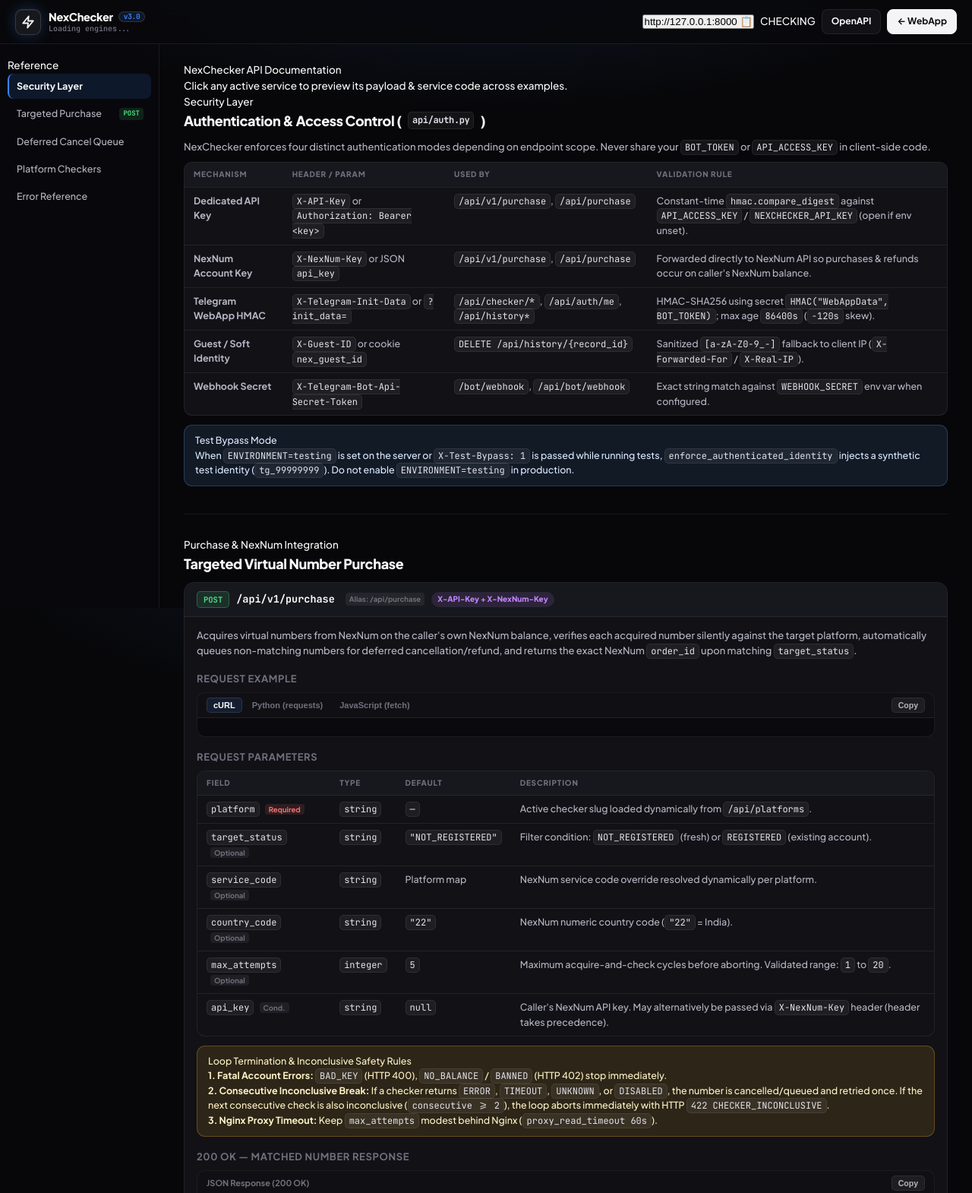
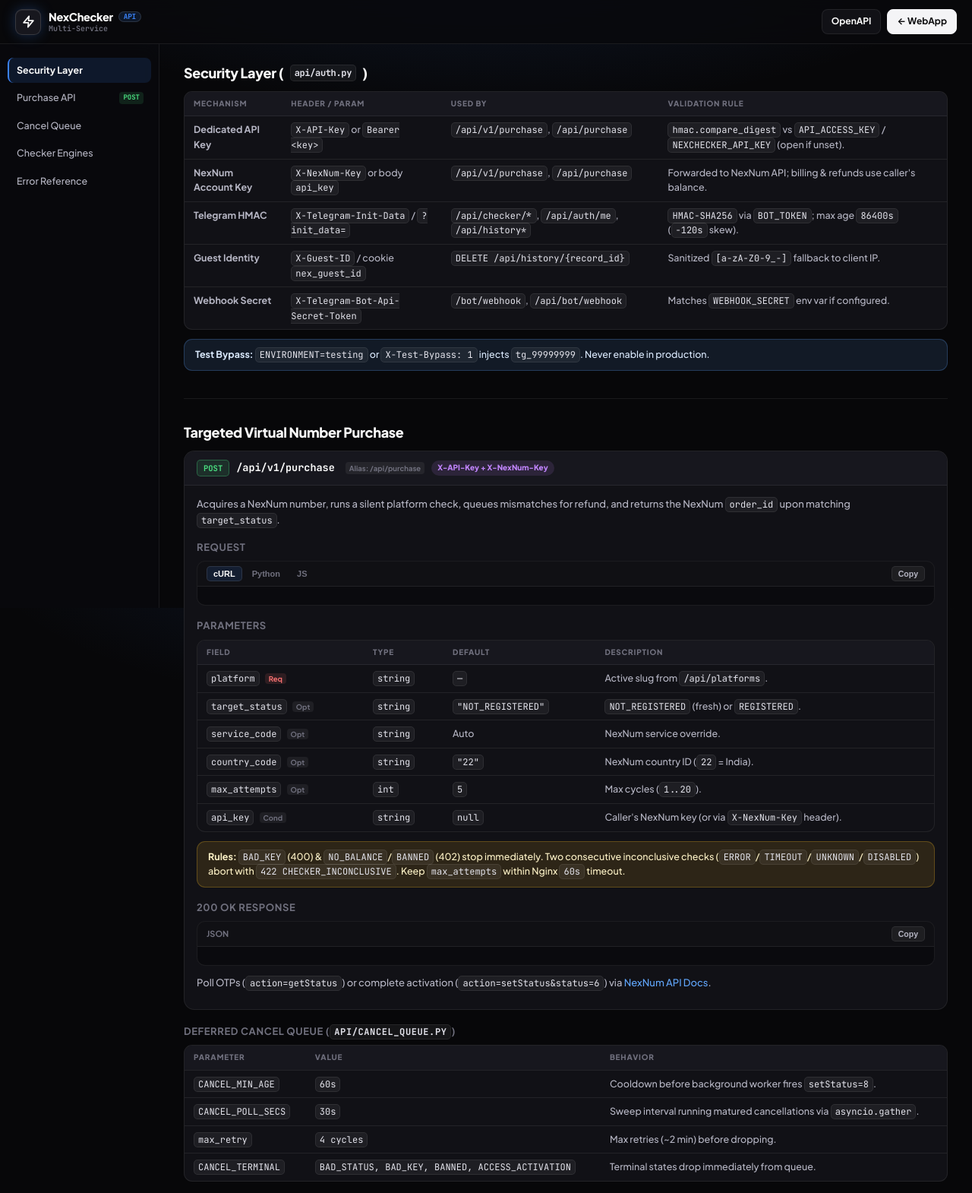
Before and after one commit to FlashTheFire/NexChecker, a plain HTML site: page web/api-docs.html in a window 1280 px wide. Shown: the top 1570 px of the page at 76% size. Drawn offline with Linux system fonts and the light colour scheme; files that its build step writes are made by us from their sources.

Commit message:
refactor(docs-ui): remove base URL pill, health badge, hero strip, and verbose prose

```diff
--- a/web/api-docs.html
+++ b/web/api-docs.html
@@ -4,19 +4,19 @@
   <meta charset="UTF-8">
   <meta name="viewport" content="width=device-width, initial-scale=1.0, viewport-fit=cover">
   <meta name="theme-color" content="#070709">
-  <meta name="description" content="NexChecker API Reference — Security Layer, Targeted Purchase Engine, Deferred Cancel Queue, Dynamic Checker Engines & Diagnostics.">
-  <title>NexChecker — API Documentation</title>
+  <meta name="description" content="NexChecker API Reference — Authentication, Targeted Purchase API, Checker Engines & Error Reference.">
+  <title>NexChecker — API Docs</title>
 
   <link rel="preconnect" href="https://fonts.googleapis.com">
   <link rel="preconnect" href="https://fonts.gstatic.com" crossorigin>
   <link href="https://fonts.googleapis.com/css2?family=Inter:wght@400;500;600;700;800&family=JetBrains+Mono:wght@400;600;700&family=Plus+Jakarta+Sans:wght@500;600;700;800&display=swap" rel="stylesheet">
 
   <script src="https://telegram.org/js/telegram-web-app.js"></script>
-  <link rel="stylesheet" href="/static/api-docs.css?v=3.0">
+  <link rel="stylesheet" href="/static/api-docs.css?v=4.0">
 </head>
 <body>
 
-  <!-- Top Navigation Header -->
+  <!-- Minimal Header with Dynamic Cycling Service Logo -->
   <header class="docs-header">
     <div class="header-left">
       <button class="menu-toggle" id="menuToggle" aria-label="Toggle Navigation">
@@ -27,32 +27,22 @@
 
       <a href="/api-docs" class="brand-mark" aria-label="NexChecker API Docs">
         <div class="dynamic-logo-frame" id="dynamicLogoFrame">
-          <img src="" alt="Active Service Logo" id="dynamicLogoImg" class="dynamic-logo-img is-hidden">
-          <svg id="dynamicLogoFallback" width="18" height="18" viewBox="0 0 24 24" fill="none" stroke="currentColor" stroke-width="2.4" stroke-linecap="round" stroke-linejoin="round" aria-hidden="true">
+          <img src="" alt="" id="dynamicLogoImg" class="dynamic-logo-img is-hidden">
+          <svg id="dynamicLogoFallback" width="17" height="17" viewBox="0 0 24 24" fill="none" stroke="currentColor" stroke-width="2.4" stroke-linecap="round" stroke-linejoin="round" aria-hidden="true">
             <polygon points="13 2 3 14 12 14 11 22 21 10 12 10 13 2"/>
           </svg>
         </div>
         <div class="brand-copy">
           <span class="brand-title">
             NexChecker
-            <span class="version-badge">v3.0</span>
+            <span class="version-badge">API</span>
           </span>
-          <span class="brand-live-service" id="cyclingServiceLabel">Loading engines...</span>
+          <span class="brand-live-service" id="cyclingServiceLabel">Multi-Service</span>
         </div>
       </a>
     </div>
 
     <div class="header-right">
-      <button class="base-url-pill" id="copyBaseUrlBtn" type="button" title="Copy Base URL">
-        <span id="baseUrlText">http://127.0.0.1:8000</span>
-        <span>📋</span>
-      </button>
-
-      <div class="health-pill" id="liveHealthPill" title="Live status from GET /api/health">
-        <span class="health-dot"></span>
-        <span class="health-label" id="liveHealthText">CHECKING</span>
-      </div>
-
       <a href="/docs" class="nav-btn" target="_blank" rel="noopener">OpenAPI</a>
       <a href="/" class="nav-btn primary" id="backToAppBtn">← WebApp</a>
     </div>
@@ -63,39 +53,24 @@
   <div class="docs-shell">
     <!-- Minimal Sidebar -->
     <aside class="docs-sidebar" id="docsSidebar">
-      <nav id="sidebarNav" aria-label="API Documentation Sections">
-        <div class="nav-group-title">Reference</div>
+      <nav id="sidebarNav" aria-label="API Sections">
         <a href="#auth" class="nav-link active">Security Layer</a>
         <a href="#ep-purchase" class="nav-link">
-          <span>Targeted Purchase</span>
-          <span class="method-tag post">POST</span>
+          <span>Purchase API</span>
+          <span class="method-tag">POST</span>
         </a>
-        <a href="#cancel-queue" class="nav-link">Deferred Cancel Queue</a>
-        <a href="#engines-matrix" class="nav-link">Platform Checkers</a>
+        <a href="#cancel-queue" class="nav-link">Cancel Queue</a>
+        <a href="#engines-matrix" class="nav-link">Checker Engines</a>
         <a href="#error-codes" class="nav-link">Error Reference</a>
       </nav>
     </aside>
 
-    <!-- Main Documentation Content -->
+    <!-- Focused API Reference -->
     <main class="docs-main">
-
-      <!-- Dynamic Active Engines Showcase Strip -->
-      <div class="hero-strip">
-        <div>
-          <div class="hero-strip-title">NexChecker API Documentation</div>
-          <div class="hero-strip-sub">Click any active service to preview its payload &amp; service code across examples.</div>
-        </div>
-        <div class="avatar-stack" id="heroServiceStack" aria-label="Active Platform Engines"></div>
-      </div>
 
       <!-- ══ 1. SECURITY LAYER ══════════════════════════════════════════════ -->
       <section class="doc-section" id="auth">
-        <div class="section-kicker">Security Layer</div>
-        <h2 class="sec-h2">Authentication &amp; Access Control (<code>api/auth.py</code>)</h2>
-        <p class="desc">
-          NexChecker enforces four distinct authentication modes depending on endpoint scope. Never share your <code>BOT_TOKEN</code> or <code>API_ACCESS_KEY</code> in client-side code.
-        </p>
-
+        <h2 class="sec-h2">Security Layer (<code>api/auth.py</code>)</h2>
         <div class="table-wrap">
           <table class="doc-table">
             <thead>
@@ -109,53 +84,50 @@
             <tbody>
               <tr>
                 <td><strong>Dedicated API Key</strong></td>
-                <td><code>X-API-Key</code> or <code>Authorization: Bearer &lt;key&gt;</code></td>
+                <td><code>X-API-Key</code> or <code>Bearer &lt;key&gt;</code></td>
                 <td><code>/api/v1/purchase</code>, <code>/api/purchase</code></td>
-                <td>Constant-time <code>hmac.compare_digest</code> against <code>API_ACCESS_KEY</code> / <code>NEXCHECKER_API_KEY</code> (open if env unset).</td>
+                <td><code>hmac.compare_digest</code> vs <code>API_ACCESS_KEY</code> / <code>NEXCHECKER_API_KEY</code> (open if unset).</td>
               </tr>
               <tr>
                 <td><strong>NexNum Account Key</strong></td>
-                <td><code>X-NexNum-Key</code> or JSON <code>api_key</code></td>
+                <td><code>X-NexNum-Key</code> or body <code>api_key</code></td>
                 <td><code>/api/v1/purchase</code>, <code>/api/purchase</code></td>
-                <td>Forwarded directly to NexNum API so purchases &amp; refunds occur on caller's NexNum balance.</td>
+                <td>Forwarded to NexNum API; billing &amp; refunds use caller's balance.</td>
               </tr>
               <tr>
-                <td><strong>Telegram WebApp HMAC</strong></td>
-                <td><code>X-Telegram-Init-Data</code> or <code>?init_data=</code></td>
+                <td><strong>Telegram HMAC</strong></td>
+                <td><code>X-Telegram-Init-Data</code> / <code>?init_data=</code></td>
                 <td><code>/api/checker/*</code>, <code>/api/auth/me</code>, <code>/api/history*</code></td>
-                <td>HMAC-SHA256 using secret <code>HMAC("WebAppData", BOT_TOKEN)</code>; max age <code>86400s</code> (<code>-120s</code> skew).</td>
+                <td><code>HMAC-SHA256</code> via <code>BOT_TOKEN</code>; max age <code>86400s</code> (<code>-120s</code> skew).</td>
               </tr>
               <tr>
-                <td><strong>Guest / Soft Identity</strong></td>
-                <td><code>X-Guest-ID</code> or cookie <code>nex_guest_id</code></td>
+                <td><strong>Guest Identity</strong></td>
+                <td><code>X-Guest-ID</code> / cookie <code>nex_guest_id</code></td>
                 <td><code>DELETE /api/history/{record_id}</code></td>
-                <td>Sanitized <code>[a-zA-Z0-9_-]</code> fallback to client IP (<code>X-Forwarded-For</code> / <code>X-Real-IP</code>).</td>
+                <td>Sanitized <code>[a-zA-Z0-9_-]</code> fallback to client IP.</td>
               </tr>
               <tr>
                 <td><strong>Webhook Secret</strong></td>
                 <td><code>X-Telegram-Bot-Api-Secret-Token</code></td>
                 <td><code>/bot/webhook</code>, <code>/api/bot/webhook</code></td>
-                <td>Exact string match against <code>WEBHOOK_SECRET</code> env var when configured.</td>
+                <td>Matches <code>WEBHOOK_SECRET</code> env var if configured.</td>
               </tr>
             </tbody>
           </table>
         </div>
-
         <div class="callout info">
-          <div class="callout-title">Test Bypass Mode</div>
-          When <code>ENVIRONMENT=testing</code> is set on the server or <code>X-Test-Bypass: 1</code> is passed while running tests, <code>enforce_authenticated_identity</code> injects a synthetic test identity (<code>tg_99999999</code>). Do not enable <code>ENVIRONMENT=testing</code> in production.
+          <strong>Test Bypass:</strong> <code>ENVIRONMENT=testing</code> or <code>X-Test-Bypass: 1</code> injects <code>tg_99999999</code>. Never enable in production.
         </div>
       </section>
 
       <!-- ══ 2. PURCHASE & NEXNUM INTEGRATION ═══════════════════════════════ -->
       <section class="doc-section" id="ep-purchase">
-        <div class="section-kicker">Purchase &amp; NexNum Integration</div>
         <h2 class="sec-h2">Targeted Virtual Number Purchase</h2>
 
         <div class="endpoint-card">
           <div class="endpoint-head">
             <div class="endpoint-path-wrap">
-              <span class="http-badge post">POST</span>
+              <span class="http-badge">POST</span>
               <span class="endpoint-path">/api/v1/purchase</span>
               <span class="opt-pill">Alias: /api/purchase</span>
               <span class="auth-badge apikey">X-API-Key + X-NexNum-Key</span>
@@ -164,100 +136,94 @@
 
           <div class="endpoint-body">
             <p class="desc">
-              Acquires virtual numbers from NexNum on the caller's own NexNum balance, verifies each acquired number silently against the target platform, automatically queues non-matching numbers for deferred cancellation/refund, and returns the exact NexNum <code>order_id</code> upon matching <code>target_status</code>.
+              Acquires a NexNum number, runs a silent platform check, queues mismatches for refund, and returns the NexNum <code>order_id</code> upon matching <code>target_status</code>.
             </p>
 
-            <h3 class="sub-h3">Request Example</h3>
+            <h3 class="sub-h3">Request</h3>
             <div class="code-block">
               <div class="code-head">
                 <div class="code-tabs">
                   <button type="button" class="code-tab active" data-lang="curl">cURL</button>
-                  <button type="button" class="code-tab" data-lang="python">Python (requests)</button>
-                  <button type="button" class="code-tab" data-lang="js">JavaScript (fetch)</button>
+                  <button type="button" class="code-tab" data-lang="python">Python</button>
+                  <button type="button" class="code-tab" data-lang="js">JS</button>
                 </div>
                 <button type="button" class="copy-code-btn" id="copyReqBtn">Copy</button>
               </div>
               <pre id="codePurchaseReq"></pre>
             </div>
 
-            <h3 class="sub-h3">Request Parameters</h3>
+            <h3 class="sub-h3">Parameters</h3>
             <div class="table-wrap">
               <table class="doc-table">
                 <thead><tr><th>Field</th><th>Type</th><th>Default</th><th>Description</th></tr></thead>
                 <tbody>
                   <tr>
-                    <td><code>platform</code> <span class="req-pill">Required</span></td>
+                    <td><code>platform</code> <span class="req-pill">Req</span></td>
                     <td><code>string</code></td>
                     <td><code id="docDefaultPlatform">—</code></td>
-                    <td id="docPlatformListDesc">Active checker slug loaded dynamically from <code>/api/platforms</code>.</td>
+                    <td id="docPlatformListDesc">Active slug from <code>/api/platforms</code>.</td>
                   </tr>
                   <tr>
-                    <td><code>target_status</code> <span class="opt-pill">Optional</span></td>
+                    <td><code>target_status</code> <span class="opt-pill">Opt</span></td>
                     <td><code>string</code></td>
                     <td><code>"NOT_REGISTERED"</code></td>
-                    <td>Filter condition: <code>NOT_REGISTERED</code> (fresh) or <code>REGISTERED</code> (existing account).</td>
+                    <td><code>NOT_REGISTERED</code> (fresh) or <code>REGISTERED</code>.</td>
                   </tr>
                   <tr>
-                    <td><code>service_code</code> <span class="opt-pill">Optional</span></td>
+                    <td><code>service_code</code> <span class="opt-pill">Opt</span></td>
                     <td><code>string</code></td>
-                    <td>Platform map</td>
-                    <td id="docServiceMapDesc">NexNum service code override resolved dynamically per platform.</td>
+                    <td>Auto</td>
+                    <td id="docServiceMapDesc">NexNum service override.</td>
                   </tr>
                   <tr>
-                    <td><code>country_code</code> <span class="opt-pill">Optional</span></td>
+                    <td><code>country_code</code> <span class="opt-pill">Opt</span></td>
                     <td><code>string</code></td>
                     <td><code>"22"</code></td>
-                    <td>NexNum numeric country code (<code>"22"</code> = India).</td>
+                    <td>NexNum country ID (<code>22</code> = India).</td>
                   </tr>
                   <tr>
-                    <td><code>max_attempts</code> <span class="opt-pill">Optional</span></td>
-                    <td><code>integer</code></td>
+                    <td><code>max_attempts</code> <span class="opt-pill">Opt</span></td>
+                    <td><code>int</code></td>
                     <td><code>5</code></td>
-                    <td>Maximum acquire-and-check cycles before aborting. Validated range: <code>1</code> to <code>20</code>.</td>
+                    <td>Max cycles (<code>1..20</code>).</td>
                   </tr>
                   <tr>
-                    <td><code>api_key</code> <span class="opt-pill">Cond.</span></td>
+                    <td><code>api_key</code> <span class="opt-pill">Cond</span></td>
                     <td><code>string</code></td>
                     <td><code>null</code></td>
-                    <td>Caller's NexNum API key. May alternatively be passed via <code>X-NexNum-Key</code> header (header takes precedence).</td>
+                    <td>Caller's NexNum key (or via <code>X-NexNum-Key</code> header).</td>
                   </tr>
                 </tbody>
               </table>
             </div>
 
             <div class="callout warn">
-              <div class="callout-title">Loop Termination &amp; Inconclusive Safety Rules</div>
-              <strong>1. Fatal Account Errors:</strong> <code>BAD_KEY</code> (HTTP 400), <code>NO_BALANCE</code> / <code>BANNED</code> (HTTP 402) stop immediately.<br>
-              <strong>2. Consecutive Inconclusive Break:</strong> If a checker returns <code>ERROR</code>, <code>TIMEOUT</code>, <code>UNKNOWN</code>, or <code>DISABLED</code>, the number is cancelled/queued and retried once. If the next consecutive check is also inconclusive (<code>consecutive &gt;= 2</code>), the loop aborts immediately with HTTP <code>422 CHECKER_INCONCLUSIVE</code>.<br>
-              <strong>3. Nginx Proxy Timeout:</strong> Keep <code>max_attempts</code> modest behind Nginx (<code>proxy_read_timeout 60s</code>).
+              <strong>Rules:</strong> <code>BAD_KEY</code> (400) &amp; <code>NO_BALANCE</code>/<code>BANNED</code> (402) stop immediately. Two consecutive inconclusive checks (<code>ERROR</code>/<code>TIMEOUT</code>/<code>UNKNOWN</code>/<code>DISABLED</code>) abort with <code>422 CHECKER_INCONCLUSIVE</code>. Keep <code>max_attempts</code> within Nginx <code>60s</code> timeout.
             </div>
 
-            <h3 class="sub-h3">200 OK — Matched Number Response</h3>
+            <h3 class="sub-h3">200 OK Response</h3>
             <div class="code-block">
               <div class="code-head">
-                <span>JSON Response (200 OK)</span>
+                <span>JSON</span>
                 <button type="button" class="copy-code-btn" data-copy-target="codePurchaseOk">Copy</button>
               </div>
               <pre id="codePurchaseOk"></pre>
             </div>
             <p class="desc">
-              Use the returned <code>order_id</code> directly with <a href="https://nexnum.in/en/api-docs" target="_blank" rel="noopener">NexNum Official API Docs</a> to poll incoming OTPs (<code>action=getStatus</code>) or finalize activation (<code>action=setStatus&amp;status=6</code>).
+              Poll OTPs (<code>action=getStatus</code>) or complete activation (<code>action=setStatus&amp;status=6</code>) via <a href="https://nexnum.in/en/api-docs" target="_blank" rel="noopener">NexNum API Docs</a>.
             </p>
           </div>
         </div>
 
-        <h3 class="sub-h3" id="cancel-queue">Deferred Cancel Queue Lifecycle (<code>api/cancel_queue.py</code>)</h3>
-        <p class="desc">
-          NexNum rejects immediate cancellations (<code>setStatus=8</code>) during the initial ~60–120 second window with <code>EARLY_CANCEL_DENIED</code>. <code>CancelQueueManager</code> starts on FastAPI lifespan startup and guarantees credit recovery:
-        </p>
+        <h3 class="sub-h3" id="cancel-queue">Deferred Cancel Queue (<code>api/cancel_queue.py</code>)</h3>
         <div class="table-wrap">
           <table class="doc-table">
             <thead><tr><th>Parameter</th><th>Value</th><th>Behavior</th></tr></thead>
             <tbody>
-              <tr><td><code>CANCEL_MIN_AGE</code></td><td><code>60s</code></td><td>Minimum age in queue before background worker attempts cancellation.</td></tr>
-              <tr><td><code>CANCEL_POLL_SECS</code></td><td><code>30s</code></td><td>Background sweep interval firing matured cancellations concurrently via <code>asyncio.gather</code>.</td></tr>
-              <tr><td><code>max_retry</code></td><td><code>4 cycles</code></td><td>Maximum worker retries (~2 minutes) before dropping un-cancellable items.</td></tr>
-              <tr><td><code>CANCEL_TERMINAL</code></td><td><code>BAD_STATUS</code>, <code>BAD_KEY</code>, <code>BANNED</code>, <code>ACCESS_ACTIVATION</code></td><td>Terminal responses immediately remove the order from the queue without further retries.</td></tr>
+              <tr><td><code>CANCEL_MIN_AGE</code></td><td><code>60s</code></td><td>Cooldown before background worker fires <code>setStatus=8</code>.</td></tr>
+              <tr><td><code>CANCEL_POLL_SECS</code></td><td><code>30s</code></td><td>Sweep interval running matured cancellations via <code>asyncio.gather</code>.</td></tr>
+              <tr><td><code>max_retry</code></td><td><code>4 cycles</code></td><td>Max retries (~2 min) before dropping.</td></tr>
+              <tr><td><code>CANCEL_TERMINAL</code></td><td><code>BAD_STATUS, BAD_KEY, BANNED, ACCESS_ACTIVATION</code></td><td>Terminal states drop immediately from queue.</td></tr>
             </tbody>
           </table>
         </div>
@@ -265,42 +231,40 @@
 
       <!-- ══ 3. DYNAMIC PLATFORM CHECKER ENGINES ════════════════════════════ -->
       <section class="doc-section" id="engines-matrix">
-        <div class="section-kicker">Checker Engines</div>
-        <h2 class="sec-h2">Platform Checker Engines (<code>checkers/</code>)</h2>
+        <h2 class="sec-h2">Checker Engines (<code>checkers/</code>)</h2>
         <div class="table-wrap">
           <table class="doc-table">
             <thead>
               <tr>
                 <th>Platform</th>
-                <th>API Status</th>
-                <th>Service Code</th>
-                <th>Mechanism &amp; Module</th>
+                <th>Status</th>
+                <th>Code</th>
+                <th>Module &amp; Mechanism</th>
               </tr>
             </thead>
             <tbody id="enginesTableBody">
-              <tr><td colspan="4" style="color:var(--text-muted);">Hydrating engines from /api/platforms...</td></tr>
+              <tr><td colspan="4" style="color:var(--text-muted);">Loading...</td></tr>
             </tbody>
           </table>
         </div>
       </section>
 
-      <!-- ══ 4. DIAGNOSTICS & ERROR REFERENCE ═══════════════════════════════ -->
+      <!-- ══ 4. ERROR REFERENCE ═════════════════════════════════════════════ -->
       <section class="doc-section" id="error-codes">
-        <div class="section-kicker">Diagnostics</div>
-        <h2 class="sec-h2">HTTP Status &amp; Error Code Reference</h2>
+        <h2 class="sec-h2">Error Reference</h2>
         <div class="table-wrap">
           <table class="doc-table">
-            <thead><tr><th>HTTP</th><th>Error Code</th><th>Source</th><th>Cause &amp; Resolution</th></tr></thead>
+            <thead><tr><th>HTTP</th><th>Error Code</th><th>Source</th><th>Resolution</th></tr></thead>
             <tbody>
-              <tr><td><code>400</code></td><td><code>NEXNUM_KEY_REQUIRED</code></td><td>Purchase API</td><td>Provide caller's NexNum key in <code>X-NexNum-Key</code> header or JSON <code>api_key</code>.</td></tr>
-              <tr><td><code>400</code></td><td><code>INVALID_TARGET_STATUS</code></td><td>Purchase API</td><td><code>target_status</code> must be <code>REGISTERED</code> or <code>NOT_REGISTERED</code>.</td></tr>
-              <tr><td><code>400</code></td><td><code>BAD_KEY</code></td><td>NexNum</td><td>Caller's NexNum API key rejected by NexNum upstream.</td></tr>
-              <tr><td><code>401</code></td><td><code>UNAUTHORIZED</code></td><td>API Key Auth</td><td>Missing or invalid <code>X-API-Key</code> / <code>Authorization: Bearer</code> token.</td></tr>
-              <tr><td><code>401/403</code></td><td><code>AUTH_REQUIRED / AUTH_FAILED</code></td><td>Telegram Auth</td><td>Missing, expired (<code>&gt;24h</code>), or tampered <code>X-Telegram-Init-Data</code> signature.</td></tr>
-              <tr><td><code>402</code></td><td><code>NO_BALANCE / BANNED</code></td><td>NexNum</td><td>Insufficient NexNum account credits or upstream account restriction.</td></tr>
-              <tr><td><code>422</code></td><td><code>CHECKER_INCONCLUSIVE</code></td><td>Purchase API</td><td>Platform checker failed twice consecutively (<code>ERROR</code>/<code>TIMEOUT</code>/<code>UNKNOWN</code>/<code>DISABLED</code>); both numbers queued for cancel.</td></tr>
-              <tr><td><code>422</code></td><td><code>MAX_ATTEMPTS_EXHAUSTED</code></td><td>Purchase API</td><td>No number matched <code>target_status</code> within <code>max_attempts</code>; all discards queued for refund.</td></tr>
-              <tr><td><code>422</code></td><td><code>NO_NUMBERS</code></td><td>NexNum</td><td>No virtual stock available for requested <code>service_code</code> &amp; <code>country_code</code>.</td></tr>
+              <tr><td><code>400</code></td><td><code>NEXNUM_KEY_REQUIRED</code></td><td>Purchase</td><td>Provide key via <code>X-NexNum-Key</code> header or body <code>api_key</code>.</td></tr>
+              <tr><td><code>400</code></td><td><code>INVALID_TARGET_STATUS</code></td><td>Purchase</td><td>Must be <code>REGISTERED</code> or <code>NOT_REGISTERED</code>.</td></tr>
+              <tr><td><code>400</code></td><td><code>BAD_KEY</code></td><td>NexNum</td><td>Invalid caller NexNum API key.</td></tr>
+              <tr><td><code>401</code></td><td><code>UNAUTHORIZED</code></td><td>Auth</td><td>Invalid or missing <code>X-API-Key</code> / <code>Bearer</code> token.</td></tr>
+              <tr><td><code>401/403</code></td><td><code>AUTH_REQUIRED / AUTH_FAILED</code></td><td>Telegram</td><td>Missing, expired (<code>&gt;24h</code>), or tampered <code>X-Telegram-Init-Data</code>.</td></tr>
+              <tr><td><code>402</code></td><td><code>NO_BALANCE / BANNED</code></td><td>NexNum</td><td>Insufficient NexNum balance or restricted account.</td></tr>
+              <tr><td><code>422</code></td><td><code>CHECKER_INCONCLUSIVE</code></td><td>Purchase</td><td>2 consecutive inconclusive checks; numbers queued for cancel.</td></tr>
+              <tr><td><code>422</code></td><td><code>MAX_ATTEMPTS_EXHAUSTED</code></td><td>Purchase</td><td>No match within <code>max_attempts</code>; discards queued for refund.</td></tr>
+              <tr><td><code>422</code></td><td><code>NO_NUMBERS</code></td><td>NexNum</td><td>Out of stock for requested <code>service_code</code> &amp; <code>country_code</code>.</td></tr>
             </tbody>
           </table>
         </div>
@@ -311,6 +275,6 @@
 
   <div class="toast" id="docsToast">Copied!</div>
 
-  <script src="/static/api-docs.js?v=3.0"></script>
+  <script src="/static/api-docs.js?v=4.0"></script>
 </body>
 </html>
```
